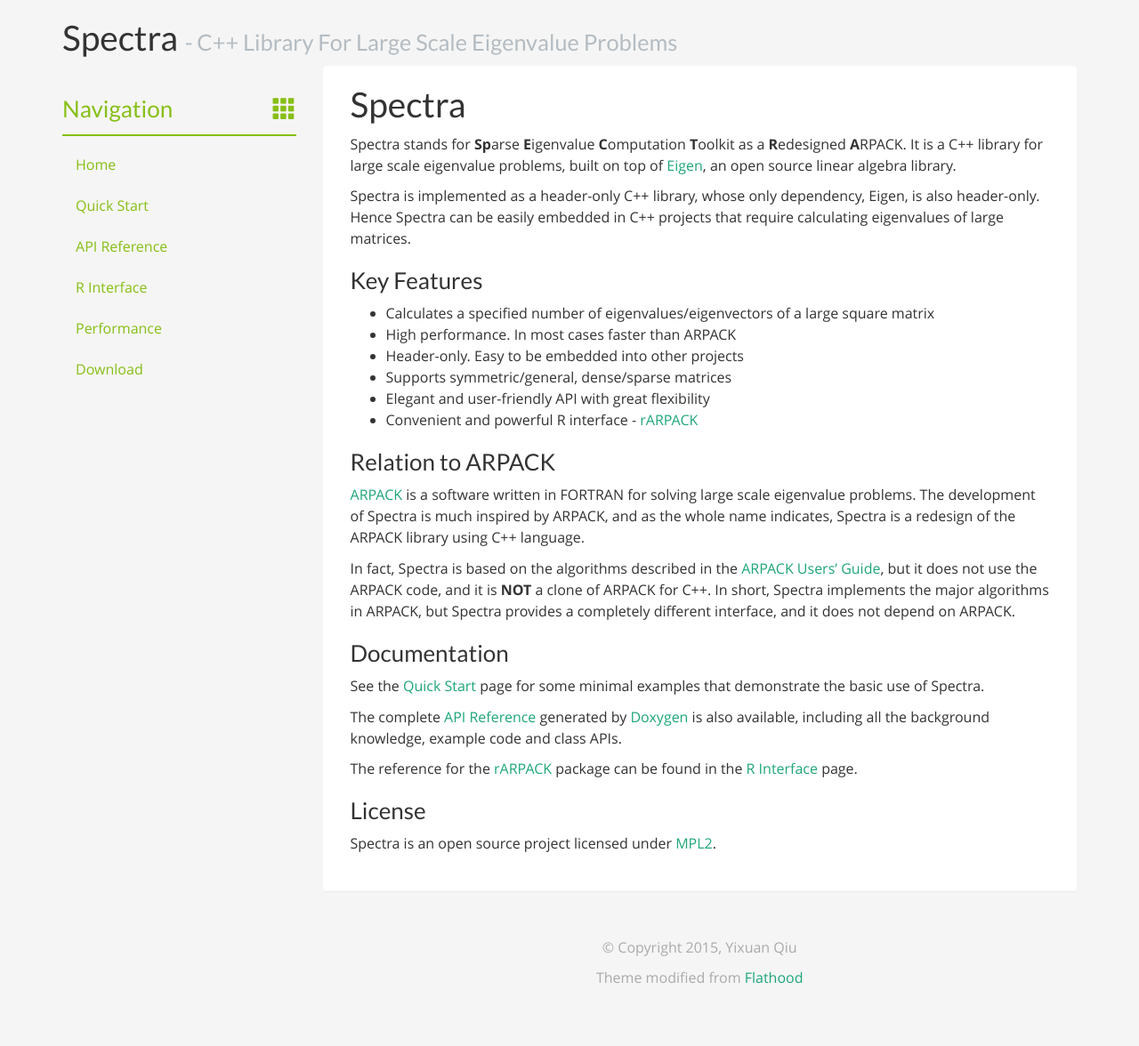
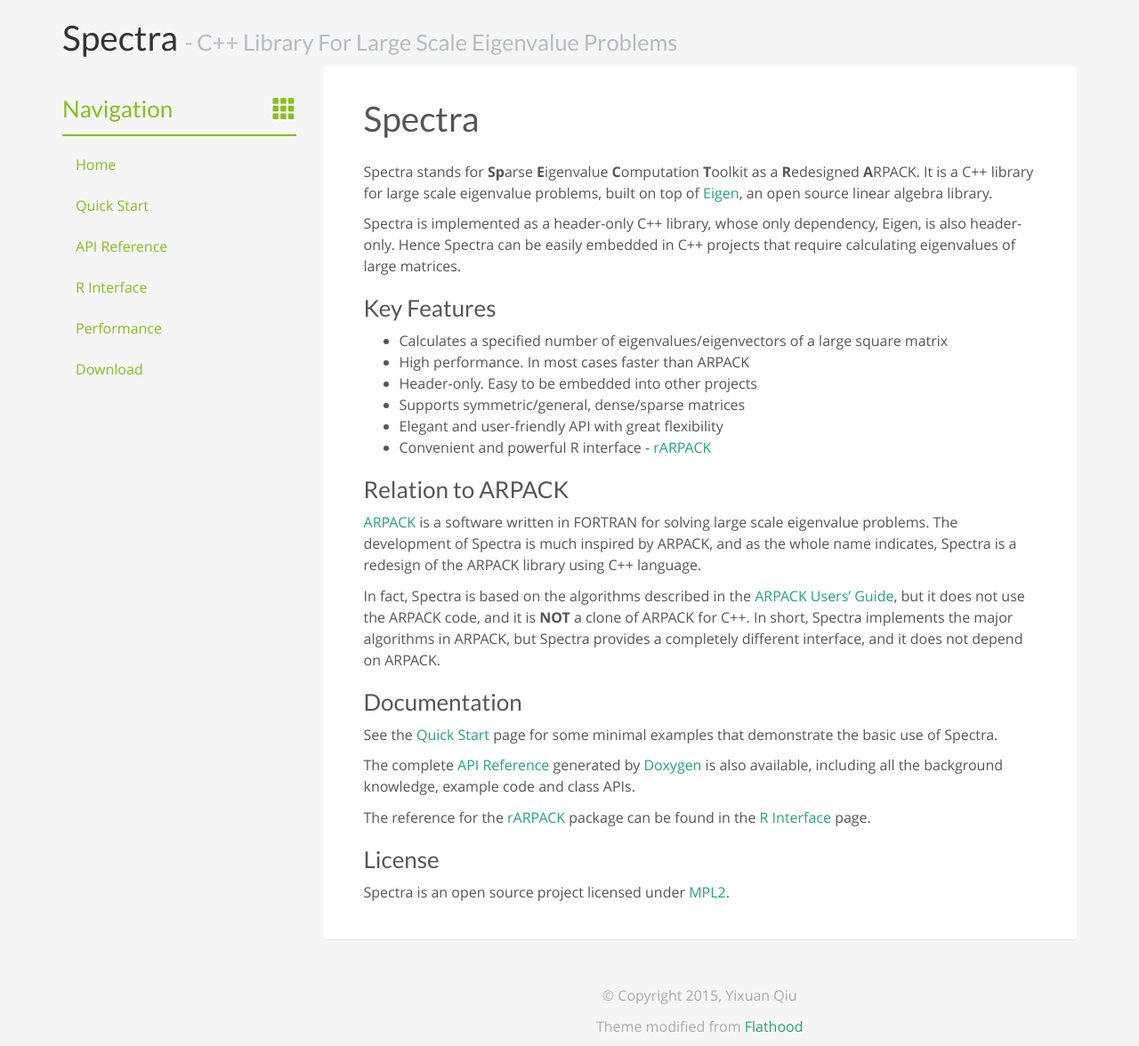
Before and after one commit to yixuan/spectra, a Jekyll site: the page built from index.md, in a window 1280 px wide. Shown: the whole page at 89% size. Built offline with Jekyll 4.4.1, drawn with Linux system fonts in a browser that asks for light colours; before the commit the page ends 1122 px from its top, so only the background shows below that.

Commit message:
CSS update

```diff
--- a/css/style.css
+++ b/css/style.css
@@ -60,9 +60,15 @@
 
 /* Site content */
 .panel {
-  padding-left: 30px;
-  padding-right: 30px;
+  color: #555555;
+  padding-left: 45px;
+  padding-right: 45px;
+  padding-top: 10px;
   padding-bottom: 30px;
+}
+
+.panel h1 {
+  margin: 0.67em 0;
 }
 
 /* Footer */
```
